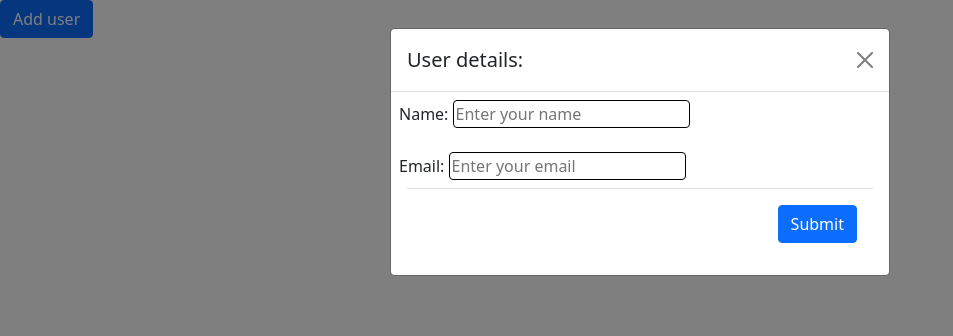
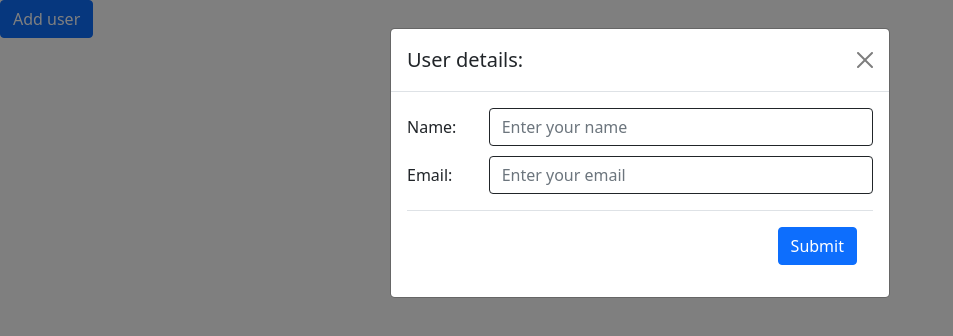
Before and after one commit to mahmudhasanador/booking-system, a plain HTML site: page index.html in a window 1280 px wide. Both pictures are taken after a click on the button "Add user". Shown: the whole page, without its empty margins (0-953 px from the left). Drawn offline with nearby package versions, Linux system fonts and the light colour scheme.

Commit message:
modified the input fields

```diff
--- a/assets/style.css
+++ b/assets/style.css
@@ -1,13 +1,7 @@
 #popupBox{
-    margin: 0.5rem;
-    /* margin-bottom: 1rem; */
-    /* padding: 1rem; */
+    margin: 1rem;
 }
 
-.modal-footer{
-    margin: 0.5rem;
-}
 #userInputForm input{
-border-radius: 4px;
 border: 1.5px solid;
 }
--- a/index.html
+++ b/index.html
@@ -27,20 +27,17 @@
           <h5 class="modal-title" id="exampleModalLabel">User details:</h5>
           <button type="button" class="btn-close" data-bs-dismiss="modal" aria-label="Close" id="close-btn"></button>
         </div>
-        <!-- <div class="modal-body">
-          ...
-        </div> -->
         <div id="popupBox">
             <form action="" id="userInputForm">
-              <div id="name">
-                <label for="">Name:
-                  <input type="text" placeholder="Enter your name" id="nameInput" />
-                </label>
-              </div><br>
-              <div id="email">Email:
-                <label for="">
-              <input type="text" placeholder="Enter your email" id="emailInput" />
-                </label>
+              <div class="mb-3 row">
+                <label class="col-sm-2 col-form-label">Name:</label>
+                <div class="col-sm-10">
+                  <input type="text" class="form-control" placeholder="Enter your name" id="nameInput">
+                </div><br><br>
+                <label class="col-sm-2 col-form-label">Email:</label>
+                <div class="col-sm-10">
+                  <input type="email" class="form-control" placeholder="Enter your email" id="emailInput">
+                </div>
               </div>
         <div class="modal-footer">
 
```
